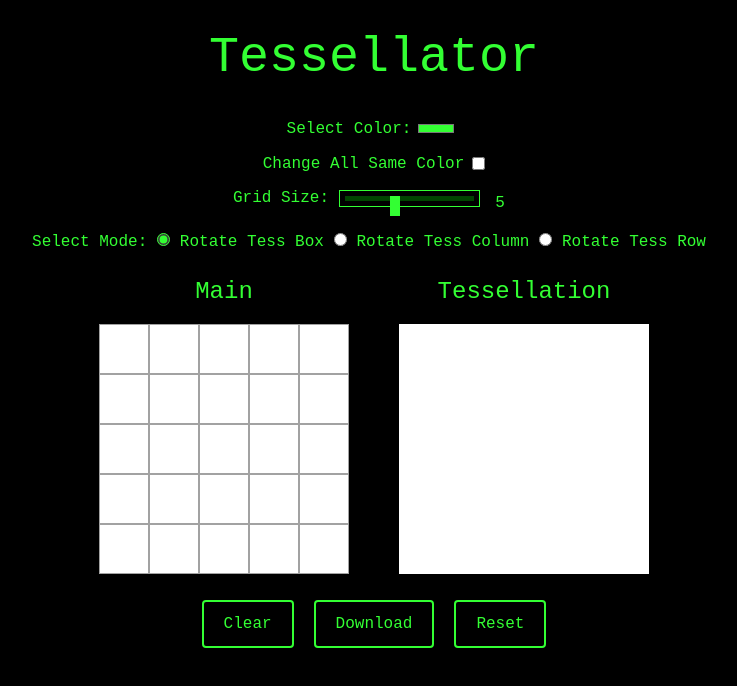
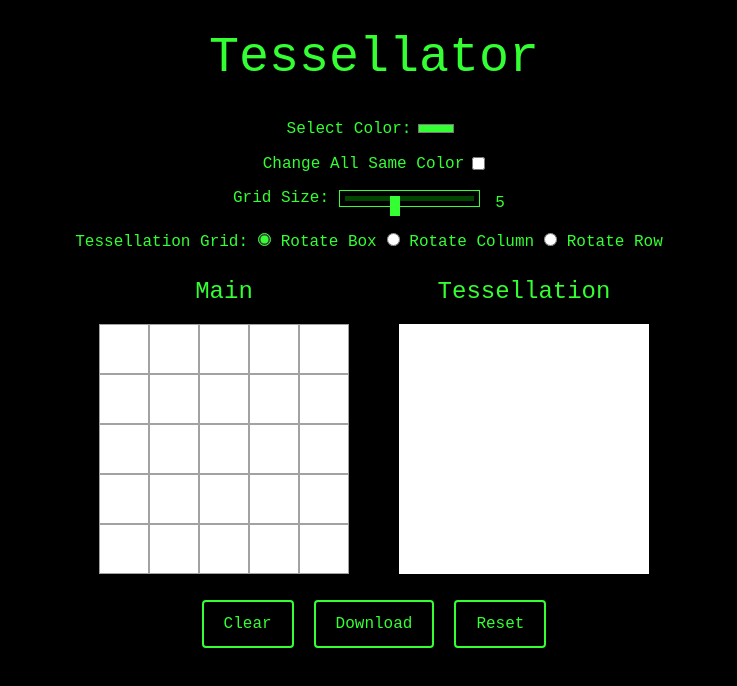
Before and after one commit to Joseph-McGarry/personalpage, a Next.js app in the folder personalpage/: page /projects/tessellations in a window 1280 px wide. Shown: the top 686 px of the page, without its empty margins (266-1003 px from the left). Built offline with nearby package versions, Linux system fonts and the light colour scheme.

Commit message:
adjusted vertical margins for various size screens on homepage. changed wording in tessellations toolbar to make it more user friendly.

```diff
--- a/personalpage/app/page.tsx
+++ b/personalpage/app/page.tsx
@@ -14,9 +14,9 @@ export default function Home() {
   const namePart2 = 'arry';
 
   return (
-    <main className="min-h-screen w-full flex flex-col items-center justify-center p-5 md:p-10 lg:p-10 space-y-10">
+    <main className="min-h-screen w-full flex flex-col items-center justify-center p-5 md:p-10 lg:p-10 space-y-2 sm:space-y-3  md:space-y-5 lg:space-y-10">
       {/* Top Section (Name and Image) */}
-      <div className="flex flex-col items-center text-center w-full max-w-lg p-5">
+      <div className="flex flex-col items-center text-center w-full max-w-lg">
         <header>
           <h1 className="text-4xl md:text-5xl lg:text-5xl">
             {namePart1}
@@ -30,12 +30,12 @@ export default function Home() {
         </header>
       </div>
       <Image
-          src="/test.jpg"
-          alt="test"
+          src="/joe.jpeg"
+          alt="joe"
           width={500}  // specify width
           height={300} // specify height
           // className="w-64 md:w-96 lg:w-128 h-auto"
-          className="w-72 md:w-[28rem] lg:w-[36rem] h-auto"
+          className="w-72 md:w-[28rem] lg:w-[32rem] h-auto"
         />
       <div className="flex flex-col md:flex-row items-center justify-center space-y-10 md:space-y-0 md:space-x-5 w-full max-w-5xl rounded border-2 border-white p-5">
         {/* About Me Section */}
--- a/personalpage/app/projects/tessellations/page.tsx
+++ b/personalpage/app/projects/tessellations/page.tsx
@@ -380,7 +380,7 @@ const Tessellator: React.FC = () => {
         </div>
 
         <div id="mode-selector">
-            <label>Select Mode:</label>
+            <label>Tessellation Grid:</label>
           <label>
             <input
               type="radio"
@@ -389,7 +389,7 @@ const Tessellator: React.FC = () => {
               checked={mode === 'rotateBox'}
               onChange={handleModeChange}
             />{' '}
-            Rotate Tess Box
+            Rotate Box
           </label>
           <label>
             <input
@@ -399,7 +399,7 @@ const Tessellator: React.FC = () => {
               checked={mode === 'rotateColumn'}
               onChange={handleModeChange}
             />{' '}
-            Rotate Tess Column
+            Rotate Column
           </label>
           <label>
             <input
@@ -409,7 +409,7 @@ const Tessellator: React.FC = () => {
               checked={mode === 'rotateRow'}
               onChange={handleModeChange}
             />{' '}
-            Rotate Tess Row
+            Rotate Row
           </label>
         </div>
       </div>
```
Also changed, not shown: personalpage/app/layout.tsx (+1 -14 lines).
